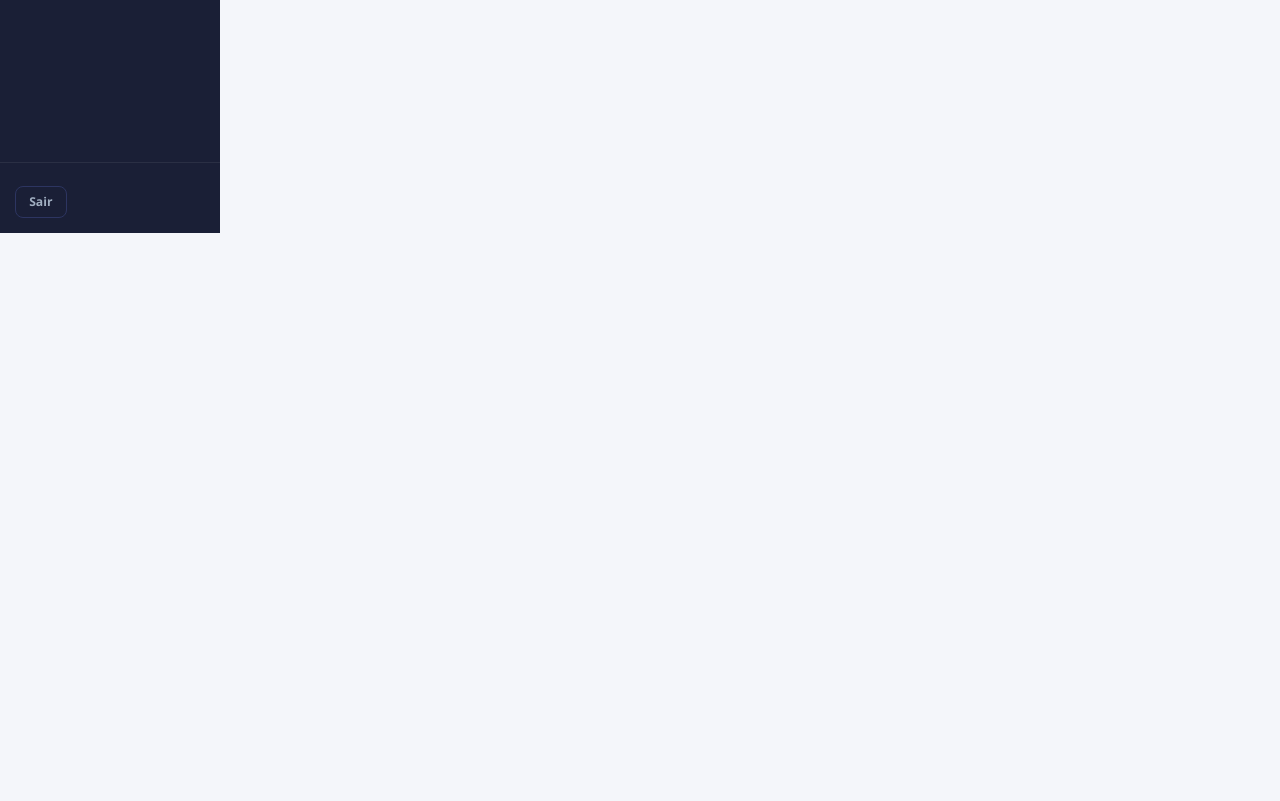
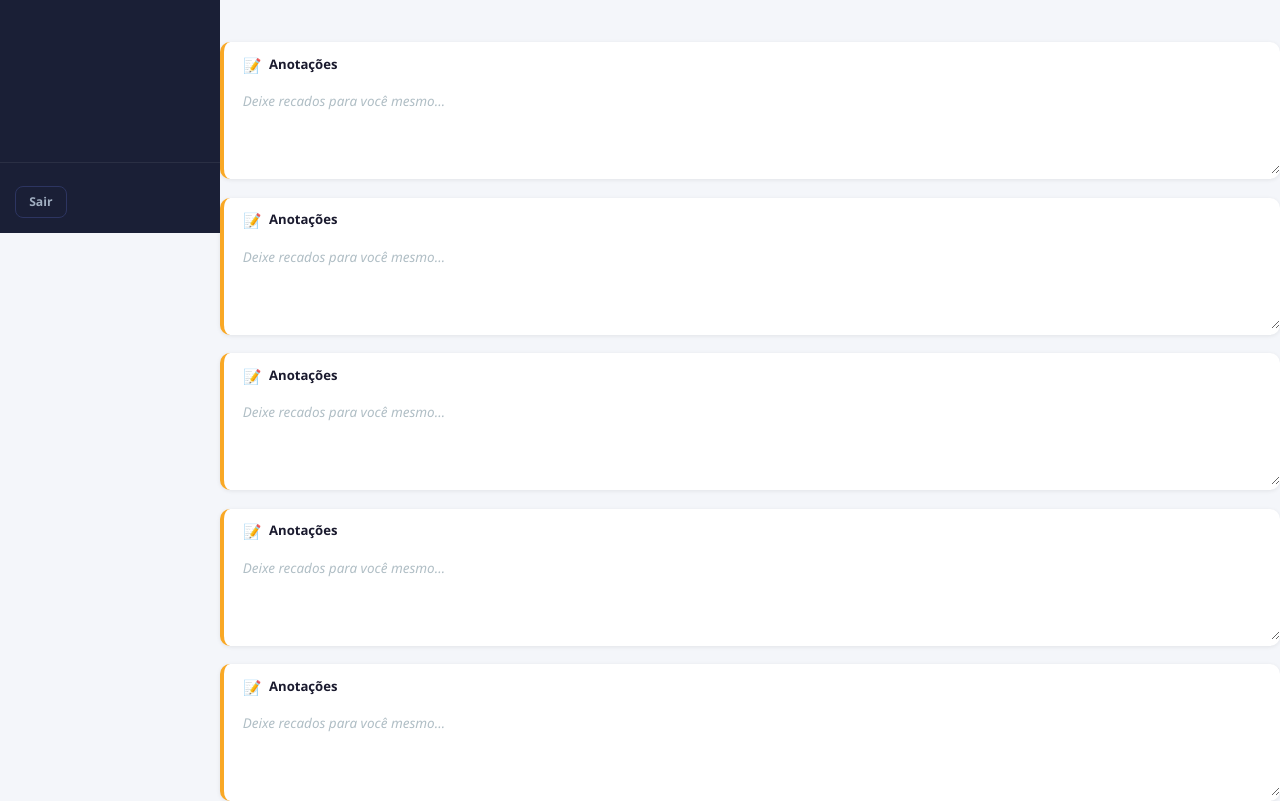
Before and after one commit to RodrigoEscobar541/Controle-Financeiro, a plain HTML site: page public/app.html in a window 1280 px wide. Shown: the part 567-1368 px from the top of the page. Before the commit the page ends 800 px from the top, so only its background shows below. Drawn offline with Linux system fonts and the light colour scheme; no server answers.

Commit message:
feat: campo de anotações em cada section com auto-save no Firestore

```diff
--- a/public/app.html
+++ b/public/app.html
@@ -121,6 +121,16 @@
       </div>
     </section>
 
+      <div class="notas-card">
+        <div class="notas-header">
+          <span class="notas-icon">📝</span>
+          <span class="notas-title">Anotações</span>
+          <span class="notas-status" id="notas-status-dashboard"></span>
+        </div>
+        <textarea class="notas-textarea" id="notas-dashboard" placeholder="Deixe recados para você mesmo…"></textarea>
+      </div>
+    </section>
+
     <!-- ===== SECTION: BANCO ===== -->
     <section id="section-banco" class="content-section">
 
@@ -177,6 +187,16 @@
 
     </section>
 
+      <div class="notas-card">
+        <div class="notas-header">
+          <span class="notas-icon">📝</span>
+          <span class="notas-title">Anotações</span>
+          <span class="notas-status" id="notas-status-banco"></span>
+        </div>
+        <textarea class="notas-textarea" id="notas-banco" placeholder="Deixe recados para você mesmo…"></textarea>
+      </div>
+    </section>
+
     <!-- ===== SECTION: DISTRIBUIÇÃO MENSAL ===== -->
     <section id="section-distribuicao" class="content-section">
       <div class="card">
@@ -204,6 +224,16 @@
             </tbody>
           </table>
         </div>
+      </div>
+    </section>
+
+      <div class="notas-card">
+        <div class="notas-header">
+          <span class="notas-icon">📝</span>
+          <span class="notas-title">Anotações</span>
+          <span class="notas-status" id="notas-status-distribuicao"></span>
+        </div>
+        <textarea class="notas-textarea" id="notas-distribuicao" placeholder="Deixe recados para você mesmo…"></textarea>
       </div>
     </section>
 
@@ -237,6 +267,16 @@
       </div>
     </section>
 
+      <div class="notas-card">
+        <div class="notas-header">
+          <span class="notas-icon">📝</span>
+          <span class="notas-title">Anotações</span>
+          <span class="notas-status" id="notas-status-patrimonio"></span>
+        </div>
+        <textarea class="notas-textarea" id="notas-patrimonio" placeholder="Deixe recados para você mesmo…"></textarea>
+      </div>
+    </section>
+
     <!-- ===== SECTION: CONTAS CASA ===== -->
     <section id="section-contas-casa" class="content-section">
       <div class="card">
@@ -265,6 +305,16 @@
       </div>
     </section>
 
+      <div class="notas-card">
+        <div class="notas-header">
+          <span class="notas-icon">📝</span>
+          <span class="notas-title">Anotações</span>
+          <span class="notas-status" id="notas-status-contas-casa"></span>
+        </div>
+        <textarea class="notas-textarea" id="notas-contas-casa" placeholder="Deixe recados para você mesmo…"></textarea>
+      </div>
+    </section>
+
   </main>
 
   <!-- ===== MODAL ===== -->
--- a/public/css/styles.css
+++ b/public/css/styles.css
@@ -625,6 +625,65 @@ input, select, textarea { font-family: inherit; font-size: inherit; }
   background: rgba(21, 101, 192, 0.12);
 }
 
+/* ============================================================
+   ANOTAÇÕES
+   ============================================================ */
+.notas-card {
+  background: var(--card);
+  border-radius: var(--radius);
+  box-shadow: var(--shadow);
+  margin-top: 1.25rem;
+  overflow: hidden;
+  border-left: 4px solid #F9A825;
+}
+
+.notas-header {
+  display: flex;
+  align-items: center;
+  gap: 0.5rem;
+  padding: 0.75rem 1.25rem 0.5rem;
+}
+
+.notas-icon {
+  font-size: 1rem;
+}
+
+.notas-title {
+  font-size: 0.875rem;
+  font-weight: 700;
+  color: var(--text);
+  flex: 1;
+}
+
+.notas-status {
+  font-size: 0.75rem;
+  color: var(--text-secondary);
+  transition: color 0.2s;
+}
+
+.notas-status.saved  { color: var(--success); }
+.notas-status.error  { color: var(--danger); }
+
+.notas-textarea {
+  width: 100%;
+  min-height: 90px;
+  max-height: 300px;
+  padding: 0.5rem 1.25rem 1rem;
+  border: none;
+  outline: none;
+  resize: vertical;
+  font-size: 0.9rem;
+  color: var(--text);
+  background: transparent;
+  line-height: 1.6;
+  font-family: inherit;
+}
+
+.notas-textarea::placeholder {
+  color: #B0BEC5;
+  font-style: italic;
+}
+
 /* Two column layout for banco */
 .tables-2col {
   display: grid;
--- a/public/js/app.js
+++ b/public/js/app.js
@@ -4,6 +4,7 @@ import { initDistribuicao} from './distribuicao.js';
 import { initPatrimonio }  from './patrimonio.js';
 import { initContasCasa }  from './contas-casa.js';
 import { auth, onAuthStateChanged } from './auth.js';
+import { initNotas }       from './notas.js';
 
 // ──────────────────────────────────────────────
 // UTILIDADES GLOBAIS
@@ -109,6 +110,7 @@ function activateSection(name) {
     if (name === 'distribuicao') initDistribuicao();
     if (name === 'patrimonio')   initPatrimonio();
     if (name === 'contas-casa')  initContasCasa();
+    initNotas(name);
   }
 }
 
--- /dev/null
+++ b/public/js/notas.js
@@ -0,0 +1,35 @@
+import { db } from './firebase-config.js';
+import {
+  doc, getDoc, setDoc
+} from 'https://www.gstatic.com/firebasejs/10.12.0/firebase-firestore.js';
+
+export async function initNotas(sectionId) {
+  const textarea = document.getElementById(`notas-${sectionId}`);
+  const statusEl = document.getElementById(`notas-status-${sectionId}`);
+  if (!textarea) return;
+
+  try {
+    const snap = await getDoc(doc(db, 'notas', sectionId));
+    if (snap.exists()) textarea.value = snap.data().texto || '';
+  } catch { /* sem notas ainda */ }
+
+  let timer = null;
+
+  textarea.addEventListener('input', () => {
+    clearTimeout(timer);
+    statusEl.textContent = '';
+    statusEl.className = 'notas-status';
+    timer = setTimeout(async () => {
+      statusEl.textContent = 'Salvando…';
+      try {
+        await setDoc(doc(db, 'notas', sectionId), { texto: textarea.value });
+        statusEl.textContent = 'Salvo ✓';
+        statusEl.className = 'notas-status saved';
+        setTimeout(() => { statusEl.textContent = ''; statusEl.className = 'notas-status'; }, 2000);
+      } catch {
+        statusEl.textContent = 'Erro ao salvar';
+        statusEl.className = 'notas-status error';
+      }
+    }, 1500);
+  });
+}
```
